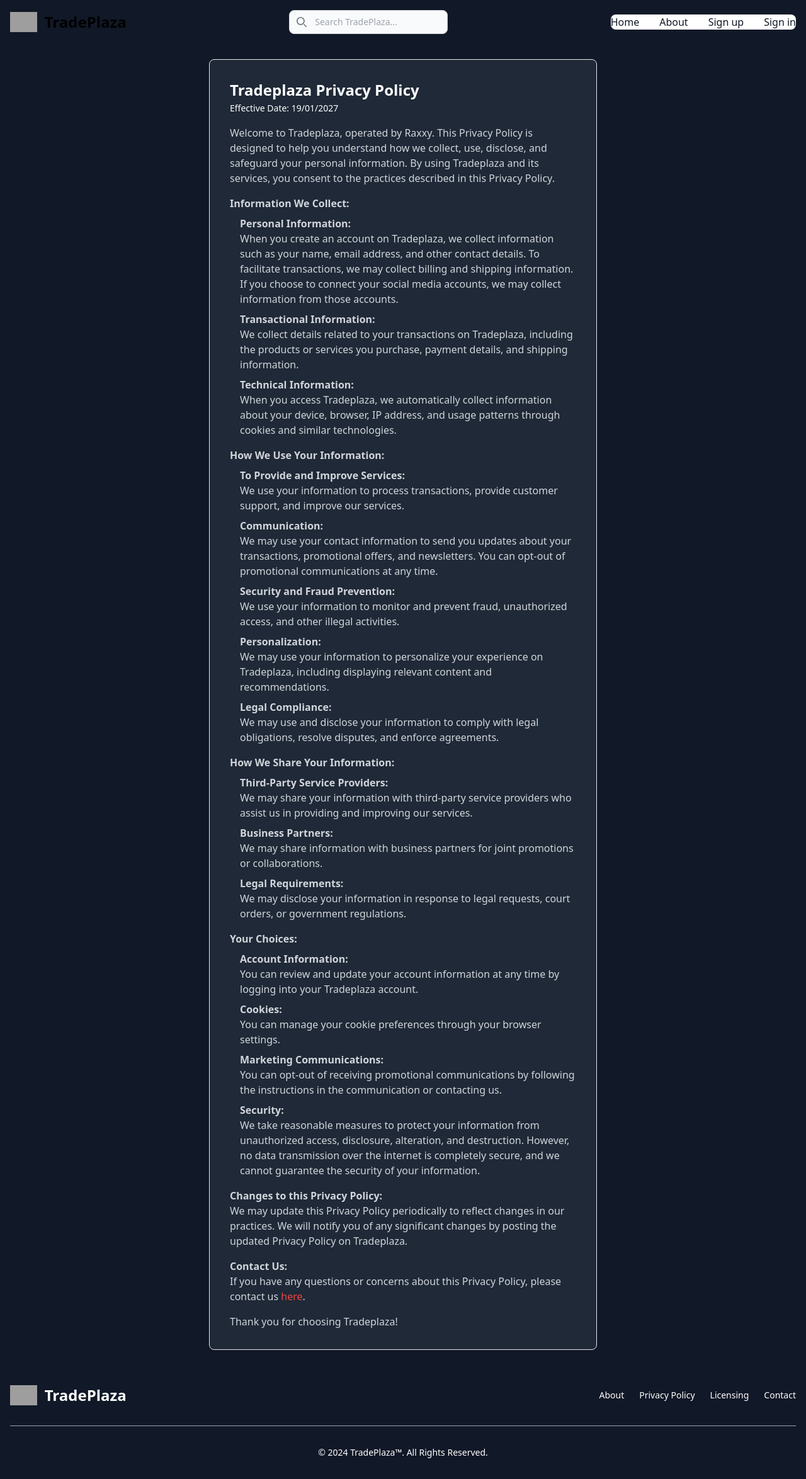
After one commit to Raaxxy/Trade-plaza, a Django app: page /policy/ in a window 1280 px wide. The commit adds this page. Shown: the whole page at 63% size. Run offline with Django 5.2, Linux system fonts and the light colour scheme; some libraries are stand-ins or nearby versions; grey boxes are pictures that could not be loaded.

Commit message:
added license and privacy policy page

```diff
--- a/Tradeplaza/core/templates/core/about.html
+++ b/Tradeplaza/core/templates/core/about.html
@@ -1,6 +1,6 @@
 {% extends 'core/base.html' %}
 
-{% block title %}Conversation{% endblock %}
+{% block title %}About us{% endblock %}
 
 {% block content %}
 <div class="bg-gray-900">
--- a/Tradeplaza/core/templates/core/base.html
+++ b/Tradeplaza/core/templates/core/base.html
@@ -122,16 +122,16 @@
                             class="hover:underline me-4 md:me-6">About</a>
                     </li>
                     <li>
-                        <a href="#"
+                        <a href="{% url 'core:policy' %}"
                             class="hover:underline me-4 md:me-6">Privacy
                             Policy</a>
                     </li>
                     <li>
-                        <a href="#"
+                        <a href="{% url 'core:license' %}"
                             class="hover:underline me-4 md:me-6">Licensing</a>
                     </li>
                     <li>
-                        <a href="#"
+                        <a target="_blank" href="https://github.com/raaxxy"
                             class="hover:underline">Contact</a>
                     </li>
                 </ul>
--- /dev/null
+++ b/Tradeplaza/core/templates/core/policy.html
@@ -0,0 +1,147 @@
+{% extends 'core/base.html' %}
+
+{% block title %}Privacy Policy{% endblock %}
+
+{% block content %}
+
+<div class="bg-gray-900 p-6 min-h-screen flex items-center justify-center">
+
+    <div class="w-full sm:w-11/12 md:w-3/4 lg:w-2/3 xl:w-1/2 border border-gray-200 rounded-lg p-8 shadow bg-gray-800 dark:border-gray-700 hover:shadow-md transition-shadow">
+
+        <p class="text-white">
+            <span class="text-2xl font-bold">Tradeplaza Privacy Policy</span>
+            <br>
+            <span class="text-sm">Effective Date: 19/01/2027</span>
+        </p>
+
+        <p class="text-gray-300 mt-4">
+            Welcome to Tradeplaza, operated by Raxxy. This Privacy Policy is designed to help you understand how we collect, use, disclose, and safeguard your personal information. By using Tradeplaza and its services, you consent to the practices described in this Privacy Policy.
+        </p>
+
+        <p class="text-gray-300 mt-4">
+            <span class="font-bold">Information We Collect:</span>
+        </p>
+
+        <p class="text-gray-300 ml-4 mt-2">
+            <span class="font-bold">Personal Information:</span>
+            <br>
+            When you create an account on Tradeplaza, we collect information such as your name, email address, and other contact details. To facilitate transactions, we may collect billing and shipping information. If you choose to connect your social media accounts, we may collect information from those accounts.
+        </p>
+
+        <p class="text-gray-300 ml-4 mt-2">
+            <span class="font-bold">Transactional Information:</span>
+            <br>
+            We collect details related to your transactions on Tradeplaza, including the products or services you purchase, payment details, and shipping information.
+        </p>
+
+        <p class="text-gray-300 ml-4 mt-2">
+            <span class="font-bold">Technical Information:</span>
+            <br>
+            When you access Tradeplaza, we automatically collect information about your device, browser, IP address, and usage patterns through cookies and similar technologies.
+        </p>
+
+        <p class="text-gray-300 mt-4">
+            <span class="font-bold">How We Use Your Information:</span>
+        </p>
+
+        <p class="text-gray-300 ml-4 mt-2">
+            <span class="font-bold">To Provide and Improve Services:</span>
+            <br>
+            We use your information to process transactions, provide customer support, and improve our services.
+        </p>
+
+        <p class="text-gray-300 ml-4 mt-2">
+            <span class="font-bold">Communication:</span>
+            <br>
+            We may use your contact information to send you updates about your transactions, promotional offers, and newsletters. You can opt-out of promotional communications at any time.
+        </p>
+
+        <p class="text-gray-300 ml-4 mt-2">
+            <span class="font-bold">Security and Fraud Prevention:</span>
+            <br>
+            We use your information to monitor and prevent fraud, unauthorized access, and other illegal activities.
+        </p>
+
+        <p class="text-gray-300 ml-4 mt-2">
+            <span class="font-bold">Personalization:</span>
+            <br>
+            We may use your information to personalize your experience on Tradeplaza, including displaying relevant content and recommendations.
+        </p>
+
+        <p class="text-gray-300 ml-4 mt-2">
+            <span class="font-bold">Legal Compliance:</span>
+            <br>
+            We may use and disclose your information to comply with legal obligations, resolve disputes, and enforce agreements.
+        </p>
+
+        <p class="text-gray-300 mt-4">
+            <span class="font-bold">How We Share Your Information:</span>
+        </p>
+
+        <p class="text-gray-300 ml-4 mt-2">
+            <span class="font-bold">Third-Party Service Providers:</span>
+            <br>
+            We may share your information with third-party service providers who assist us in providing and improving our services.
+        </p>
+
+        <p class="text-gray-300 ml-4 mt-2">
+            <span class="font-bold">Business Partners:</span>
+            <br>
+            We may share information with business partners for joint promotions or collaborations.
+        </p>
+
+        <p class="text-gray-300 ml-4 mt-2">
+            <span class="font-bold">Legal Requirements:</span>
+            <br>
+            We may disclose your information in response to legal requests, court orders, or government regulations.
+        </p>
+
+        <p class="text-gray-300 mt-4">
+            <span class="font-bold">Your Choices:</span>
+        </p>
+
+        <p class="text-gray-300 ml-4 mt-2">
+            <span class="font-bold">Account Information:</span>
+            <br>
+            You can review and update your account information at any time by logging into your Tradeplaza account.
+        </p>
+
+        <p class="text-gray-300 ml-4 mt-2">
+            <span class="font-bold">Cookies:</span>
+            <br>
+            You can manage your cookie preferences through your browser settings.
+        </p>
+
+        <p class="text-gray-300 ml-4 mt-2">
+            <span class="font-bold">Marketing Communications:</span>
+            <br>
+            You can opt-out of receiving promotional communications by following the instructions in the communication or contacting us.
+        </p>
+
+        <p class="text-gray-300 ml-4 mt-2">
+            <span class="font-bold">Security:</span>
+            <br>
+            We take reasonable measures to protect your information from unauthorized access, disclosure, alteration, and destruction. However, no data transmission over the internet is completely secure, and we cannot guarantee the security of your information.
+        </p>
+
+        <p class="text-gray-300 mt-4">
+            <span class="font-bold">Changes to this Privacy Policy:</span>
+            <br>
+            We may update this Privacy Policy periodically to reflect changes in our practices. We will notify you of any significant changes by posting the updated Privacy Policy on Tradeplaza.
+        </p>
+
+        <p class="text-gray-300 mt-4">
+            <span class="font-bold">Contact Us:</span>
+            <br>
+            If you have any questions or concerns about this Privacy Policy, please contact us <a target="_blank" href="https://github.com/raaxxy"
+            class="hover:underline text-red-500">here</a>.
+        </p>
+
+        <p class="text-gray-300 mt-4">
+            Thank you for choosing Tradeplaza!
+        </p>
+
+    </div>
+
+</div>
+{% endblock  %}
--- a/Tradeplaza/core/urls.py
+++ b/Tradeplaza/core/urls.py
@@ -8,6 +8,8 @@ app_name = 'core'
 urlpatterns = [
     path('',views.index,name='index'),
     path('about/',views.about,name='about'),
+    path('policy/',views.policy,name='policy'),
+    path('license/',views.license,name='license'),
     path('signup/',views.signup,name='signup'),
     path('login/',auth_views.LoginView.as_view(template_name='core/login.html',authentication_form=LoginForm),name='login'),
     path('logout/',views.logout_view, name='logout'),
--- a/Tradeplaza/core/views.py
+++ b/Tradeplaza/core/views.py
@@ -13,6 +13,12 @@ def index (request):
 
 def about (request):
     return render(request, 'core/about.html')
+
+def license (request):
+    return render(request, 'core/license.html')
+
+def policy (request):
+    return render(request, 'core/policy.html')
 
 def signup(request):
     if request.method == 'POST':
```
Also changed, not shown: Tradeplaza/core/templates/core/license.html (added, +90 -0 lines).
